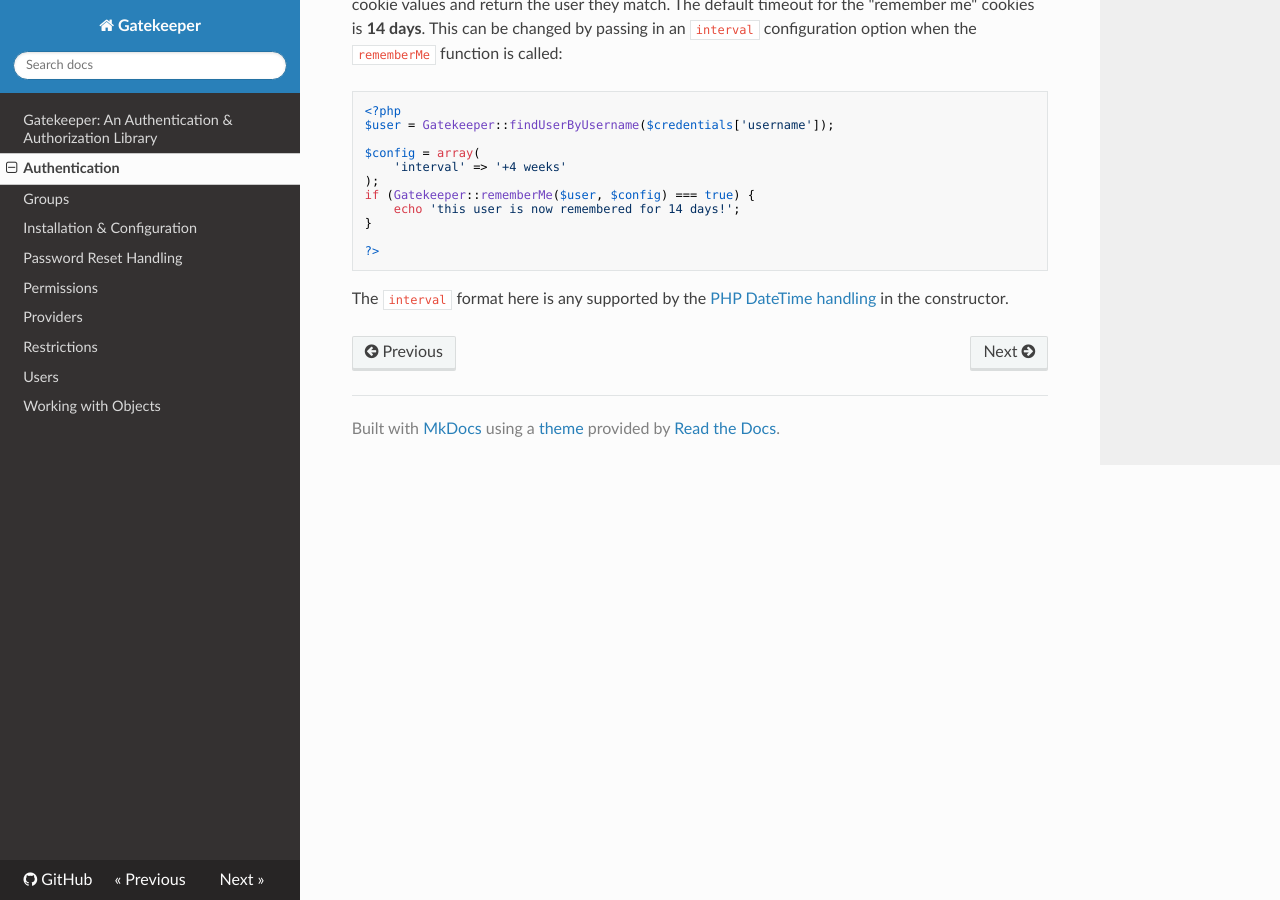
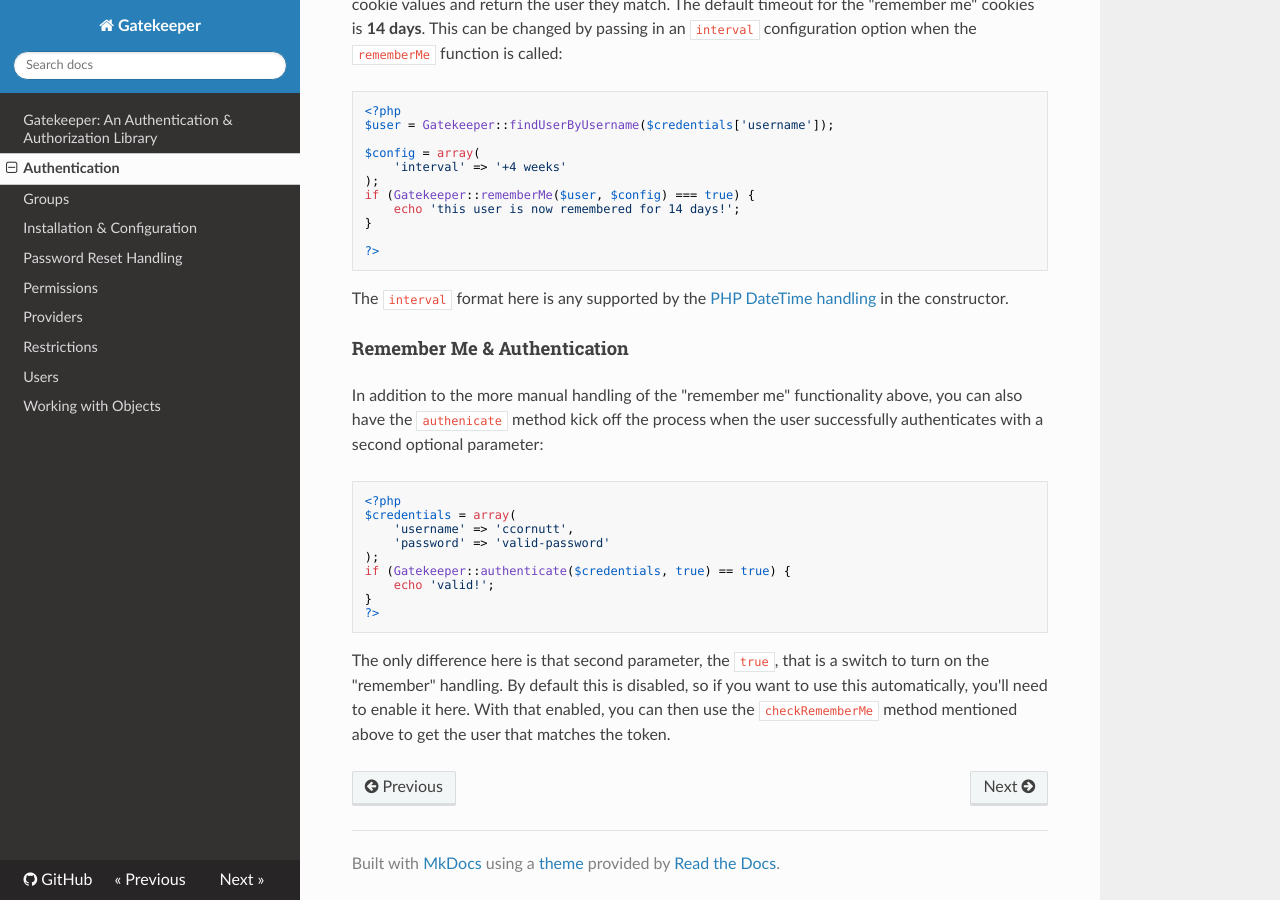
Before and after one commit to psecio/gatekeeper, an MkDocs documentation site: the page built from docs/authentication.md, in a window 1280 px wide and 900 px high, scrolled down 868 px. Built offline with MkDocs 1.6.1, drawn with Linux system fonts in a browser that asks for light colours; nearby versions of some CDN libraries.

Commit message:
adding information to the authentication docs about enabling the "remember me" on auth

````diff
--- a/docs/authentication.md
+++ b/docs/authentication.md
@@ -53,3 +53,21 @@ if (Gatekeeper::rememberMe($user, $config) === true) {
 ```
 
 The `interval` format here is any supported by the [PHP DateTime handling](http://php.net/manual/en/datetime.formats.php) in the constructor.
+
+#### Remember Me & Authentication
+
+In addition to the more manual handling of the "remember me" functionality above, you can also have the `authenicate` method kick off the process when the user successfully authenticates with a second optional parameter:
+
+```
+<?php
+$credentials = array(
+    'username' => 'ccornutt',
+    'password' => 'valid-password'
+);
+if (Gatekeeper::authenticate($credentials, true) == true) {
+    echo 'valid!';
+}
+?>
+```
+
+The only difference here is that second parameter, the `true`, that is a switch to turn on the "remember" handling. By default this is disabled, so if you want to use this automatically, you'll need to enable it here. With that enabled, you can then use the `checkRememberMe` method mentioned above to get the user that matches the token.
````
